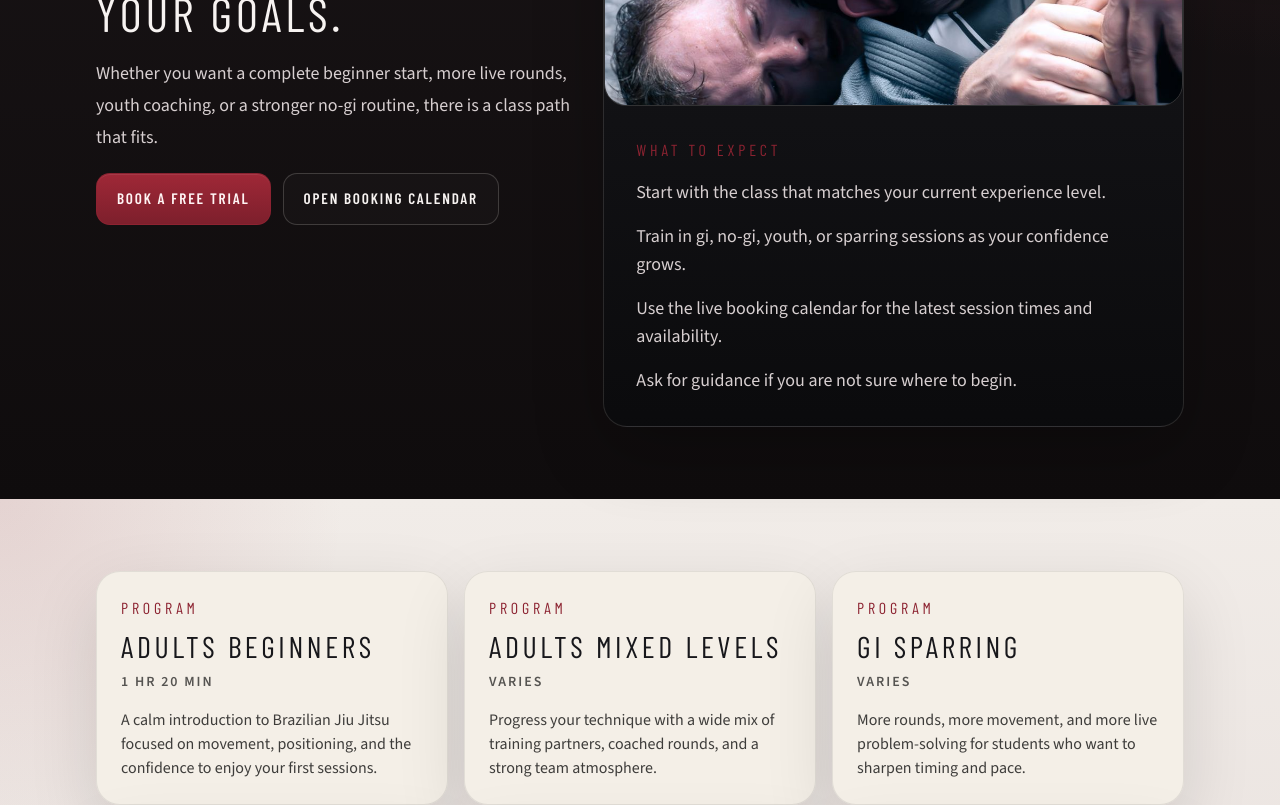
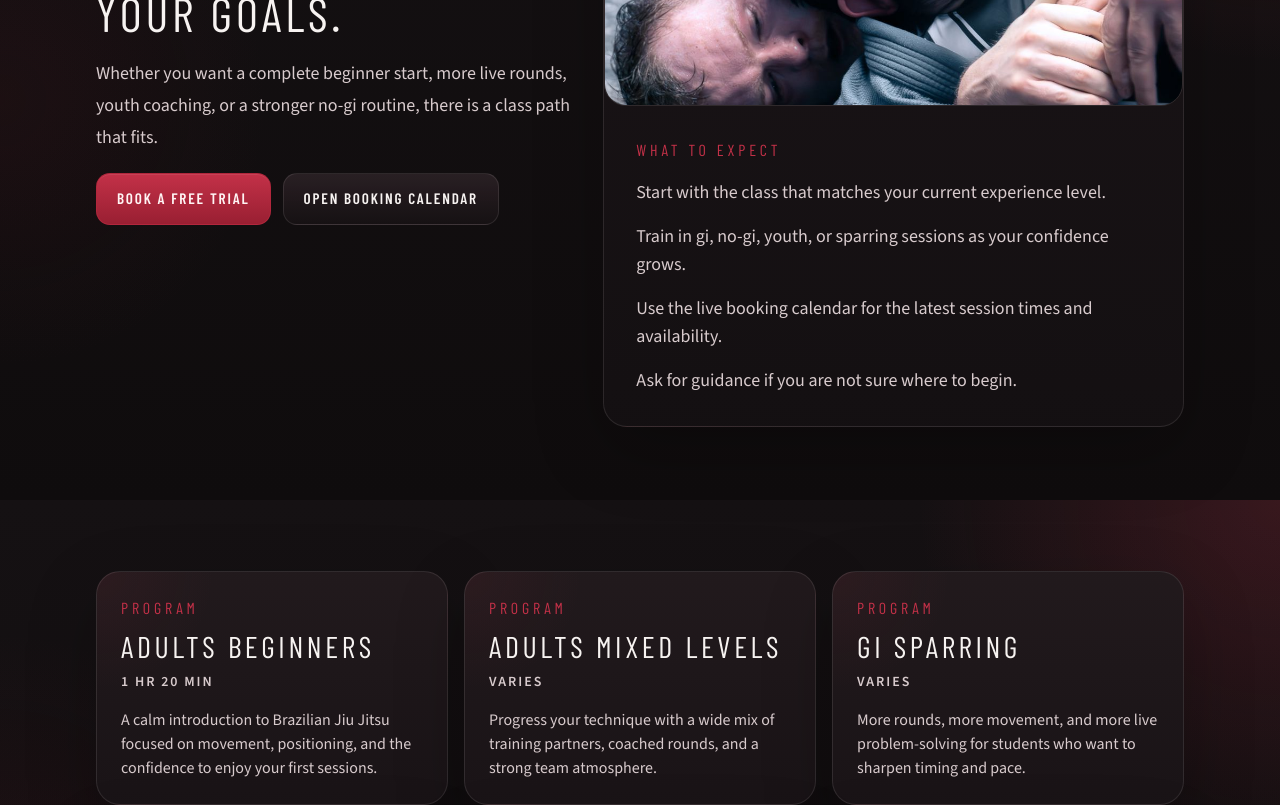
Before and after one commit to kyle278/attic-jiu-jitsu-website, a Next.js app: page /classes in a window 1280 px wide. Shown: the part 300-1105 px from the top of the page. Built offline with nearby package versions, Linux system fonts and the light colour scheme; no server answers.

Commit message:
Refine charcoal and red site styling

```diff
--- a/src/app/classes/page.tsx
+++ b/src/app/classes/page.tsx
@@ -56,8 +56,8 @@ export default function ClassesPage() {
               <article key={program.title} className="panel-light p-6">
                 <p className="eyebrow">Program</p>
                 <h2 className="mt-2 font-heading text-3xl uppercase tracking-[0.12em]">{program.title}</h2>
-                <p className="mt-2 text-sm font-semibold uppercase tracking-[0.14em] text-black/65">{program.duration}</p>
-                <p className="mt-4 text-black/75">{program.description}</p>
+                <p className="mt-2 text-sm font-semibold uppercase tracking-[0.14em] text-[color:var(--fog)]">{program.duration}</p>
+                <p className="mt-4 text-[color:var(--fog)]">{program.description}</p>
               </article>
             ))}
           </div>
@@ -77,11 +77,11 @@ export default function ClassesPage() {
             </div>
           </div>
           <div className="grid gap-4">
-            <div className="rounded-[20px] border border-white/10 bg-white/5 p-5">
+            <div className="rounded-[20px] border border-white/10 bg-[rgba(63,24,32,0.38)] p-5">
               <h3 className="font-heading text-2xl uppercase tracking-[0.12em] text-[color:var(--chalk)]">Best for complete beginners</h3>
               <p className="mt-2 text-[color:var(--fog)]">Adults Beginners or No-Gi Beginners are the easiest first step into the academy.</p>
             </div>
-            <div className="rounded-[20px] border border-white/10 bg-white/5 p-5">
+            <div className="rounded-[20px] border border-white/10 bg-[rgba(63,24,32,0.38)] p-5">
               <h3 className="font-heading text-2xl uppercase tracking-[0.12em] text-[color:var(--chalk)]">Best for parents</h3>
               <p className="mt-2 text-[color:var(--fog)]">Kids and teens classes focus on discipline, confidence, movement, and a positive team environment.</p>
             </div>
--- a/src/app/globals.css
+++ b/src/app/globals.css
@@ -3,10 +3,15 @@
 :root {
   --ink: #0f0c0d;
   --graphite: #1a1719;
-  --bone: #f1ece8;
-  --fog: #d7cfd0;
-  --bronze: #8c2331;
+  --bone: #ece4e2;
+  --fog: #d8cbcd;
+  --bronze: #c43148;
   --chalk: #f7f3f1;
+  --surface-1: rgba(20, 16, 18, 0.98);
+  --surface-2: rgba(26, 20, 23, 0.98);
+  --surface-3: rgba(34, 26, 29, 0.98);
+  --surface-accent: rgba(196, 49, 72, 0.08);
+  --line-soft: rgba(248, 245, 239, 0.1);
 }
 
 @theme inline {
@@ -26,12 +31,18 @@
 
 html {
   scroll-behavior: smooth;
+  background-color: var(--ink);
 }
 
 body {
+  background-color: var(--ink);
   background:
-    radial-gradient(circle at top right, rgba(140, 35, 49, 0.16), transparent 24%),
-    linear-gradient(180deg, #191416 0%, #0f0c0d 100%);
+    radial-gradient(circle at top right, rgba(196, 49, 72, 0.2), transparent 24%),
+    radial-gradient(circle at left center, rgba(118, 23, 38, 0.1), transparent 20%),
+    linear-gradient(180deg, #151113 0%, #0f0c0d 100%);
+  background-repeat: no-repeat;
+  background-size: 100% 100%, 100% 100%, 100% 100%;
+  background-attachment: fixed;
   color: var(--chalk);
   font-family: var(--font-body), sans-serif;
 }
@@ -72,8 +83,8 @@ button:hover {
   justify-content: center;
   min-height: 3.25rem;
   border-radius: 14px;
-  border: 1px solid rgba(140, 35, 49, 0.9);
-  background: linear-gradient(180deg, #9f2837 0%, #7d1f2c 100%);
+  border: 1px solid rgba(178, 40, 61, 0.95);
+  background: linear-gradient(180deg, #c33148 0%, #991f32 100%);
   color: #fff4f4;
   font-family: var(--font-heading), sans-serif;
   font-size: 0.95rem;
@@ -87,8 +98,8 @@ button:hover {
 }
 
 .button-primary:hover {
-  background: linear-gradient(180deg, #b02d3d 0%, #8b2230 100%);
-  border-color: rgba(176, 45, 61, 0.95);
+  background: linear-gradient(180deg, #d93851 0%, #ad2439 100%);
+  border-color: rgba(217, 56, 81, 0.95);
 }
 
 .button-secondary {
@@ -97,8 +108,8 @@ button:hover {
   justify-content: center;
   min-height: 3.25rem;
   border-radius: 14px;
-  border: 1px solid rgba(248, 245, 239, 0.18);
-  background: rgba(255, 255, 255, 0.02);
+  border: 1px solid var(--line-soft);
+  background: linear-gradient(180deg, rgba(43, 33, 37, 0.92) 0%, rgba(23, 18, 20, 0.96) 100%);
   color: var(--chalk);
   font-family: var(--font-heading), sans-serif;
   font-size: 0.95rem;
@@ -111,61 +122,75 @@ button:hover {
 }
 
 .button-secondary:hover {
-  border-color: rgba(248, 245, 239, 0.5);
-  background: rgba(248, 245, 239, 0.08);
+  border-color: rgba(196, 49, 72, 0.5);
+  background: linear-gradient(180deg, rgba(83, 26, 39, 0.94) 0%, rgba(34, 18, 22, 0.98) 100%);
 }
 
 .panel-dark {
   border-radius: 24px;
-  border: 1px solid rgba(248, 245, 239, 0.12);
-  background: linear-gradient(180deg, rgba(23, 23, 27, 0.98) 0%, rgba(11, 11, 13, 0.98) 100%);
+  border: 1px solid var(--line-soft);
+  background:
+    radial-gradient(circle at top left, rgba(196, 49, 72, 0.08), transparent 30%),
+    linear-gradient(180deg, var(--surface-2) 0%, var(--surface-1) 100%);
   box-shadow: 0 24px 70px rgba(0, 0, 0, 0.24);
 }
 
 .panel-light {
   border-radius: 24px;
-  border: 1px solid rgba(11, 11, 13, 0.08);
-  background: rgba(244, 239, 231, 0.98);
-  color: #17171b;
-  box-shadow: 0 24px 70px rgba(0, 0, 0, 0.12);
+  border: 1px solid var(--line-soft);
+  background:
+    radial-gradient(circle at top left, rgba(196, 49, 72, 0.07), transparent 28%),
+    linear-gradient(180deg, var(--surface-3) 0%, var(--surface-2) 100%);
+  color: var(--chalk);
+  box-shadow: 0 24px 70px rgba(0, 0, 0, 0.22);
 }
 
 .field {
   width: 100%;
   border-radius: 16px;
-  border: 1px solid rgba(248, 245, 239, 0.16);
-  background: rgba(248, 245, 239, 0.06);
+  border: 1px solid var(--line-soft);
+  background: linear-gradient(180deg, rgba(38, 29, 32, 0.96) 0%, rgba(22, 17, 19, 0.98) 100%);
   color: var(--chalk);
   padding: 0.95rem 1rem;
+  appearance: none;
 }
 
 .field::placeholder {
-  color: rgba(216, 208, 196, 0.75);
+  color: rgba(216, 203, 205, 0.7);
 }
 
 .field:focus {
   outline: 2px solid transparent;
-  border-color: rgba(140, 35, 49, 0.72);
-  box-shadow: 0 0 0 4px rgba(140, 35, 49, 0.2);
+  border-color: rgba(196, 49, 72, 0.82);
+  box-shadow: 0 0 0 4px rgba(196, 49, 72, 0.2);
 }
 
 .hero-overlay {
   background:
-    linear-gradient(90deg, rgba(15, 12, 13, 0.92) 0%, rgba(15, 12, 13, 0.72) 42%, rgba(15, 12, 13, 0.34) 100%),
-    linear-gradient(180deg, rgba(86, 15, 27, 0.22) 0%, rgba(15, 12, 13, 0.8) 100%);
+    linear-gradient(90deg, rgba(15, 12, 13, 0.82) 0%, rgba(15, 12, 13, 0.54) 42%, rgba(15, 12, 13, 0.2) 100%),
+    linear-gradient(180deg, rgba(146, 25, 46, 0.28) 0%, rgba(20, 15, 17, 0.68) 100%);
 }
 
 .section-light {
-  background:
-    radial-gradient(circle at top left, rgba(140, 35, 49, 0.12), transparent 24%),
-    linear-gradient(180deg, rgba(241, 236, 232, 1) 0%, rgba(231, 223, 220, 1) 100%);
-  color: #17171b;
+  background: transparent;
+  color: var(--chalk);
 }
 
 .image-frame {
   overflow: hidden;
   border-radius: 22px;
-  border: 1px solid rgba(248, 245, 239, 0.14);
+  border: 1px solid var(--line-soft);
+}
+
+select.field,
+textarea.field,
+input.field {
+  color-scheme: dark;
+}
+
+select.field option {
+  background: #1a1416;
+  color: var(--chalk);
 }
 
 .fade-up {
--- a/src/app/memberships/page.tsx
+++ b/src/app/memberships/page.tsx
@@ -54,11 +54,11 @@ export default function MembershipsPage() {
                 <h2 className="mt-2 font-heading text-3xl uppercase tracking-[0.12em]">{group.title} Options</h2>
                 <div className="mt-6 grid gap-4">
                   {group.plans.map((plan) => (
-                    <div key={plan.name} className="rounded-[18px] border border-black/8 bg-white/55 p-4">
+                    <div key={plan.name} className="rounded-[18px] border border-white/10 bg-[rgba(63,24,32,0.38)] p-4">
                       <div className="flex flex-col gap-2">
                         <h3 className="font-heading text-2xl uppercase tracking-[0.12em]">{plan.name}</h3>
-                        <p className="text-sm font-semibold uppercase tracking-[0.14em] text-black/65">{plan.price}</p>
-                        <p className="text-black/75">{plan.detail}</p>
+                        <p className="text-sm font-semibold uppercase tracking-[0.14em] text-[color:var(--fog)]">{plan.price}</p>
+                        <p className="text-[color:var(--fog)]">{plan.detail}</p>
                       </div>
                     </div>
                   ))}
--- a/src/components/contact-form.tsx
+++ b/src/components/contact-form.tsx
@@ -135,7 +135,7 @@ export function ContactForm() {
       </button>
 
       {message ? (
-        <p className={status === "success" ? "text-sm text-[color:var(--bronze)]" : "text-sm text-red-300"}>{message}</p>
+        <p className={status === "success" ? "text-sm text-[color:var(--bronze)]" : "text-sm text-[#f0a7b2]"}>{message}</p>
       ) : null}
     </form>
   );
```
Also changed, not shown: src/app/about-us/page.tsx (+6 -6 lines), src/app/page.tsx (+10 -10 lines), src/components/interactive-gallery.tsx (+10 -10 lines).
